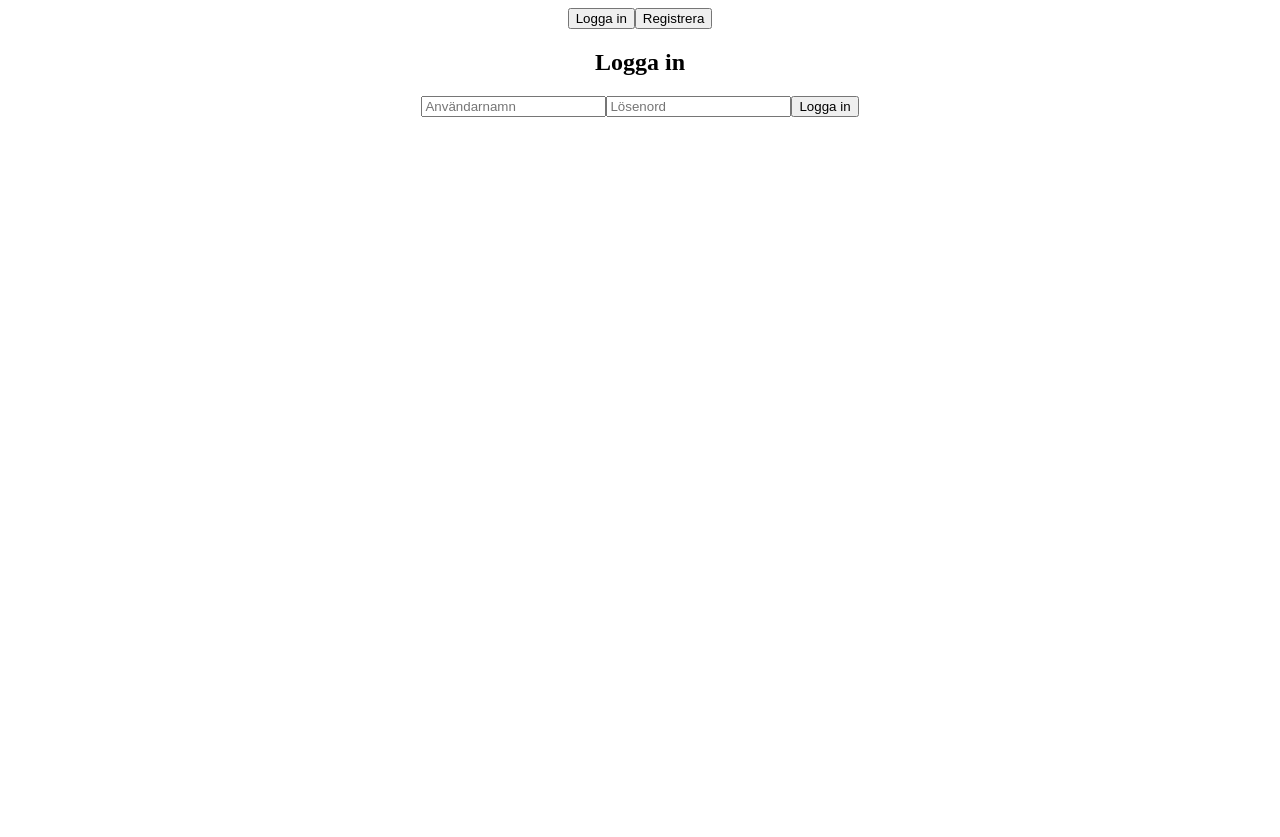
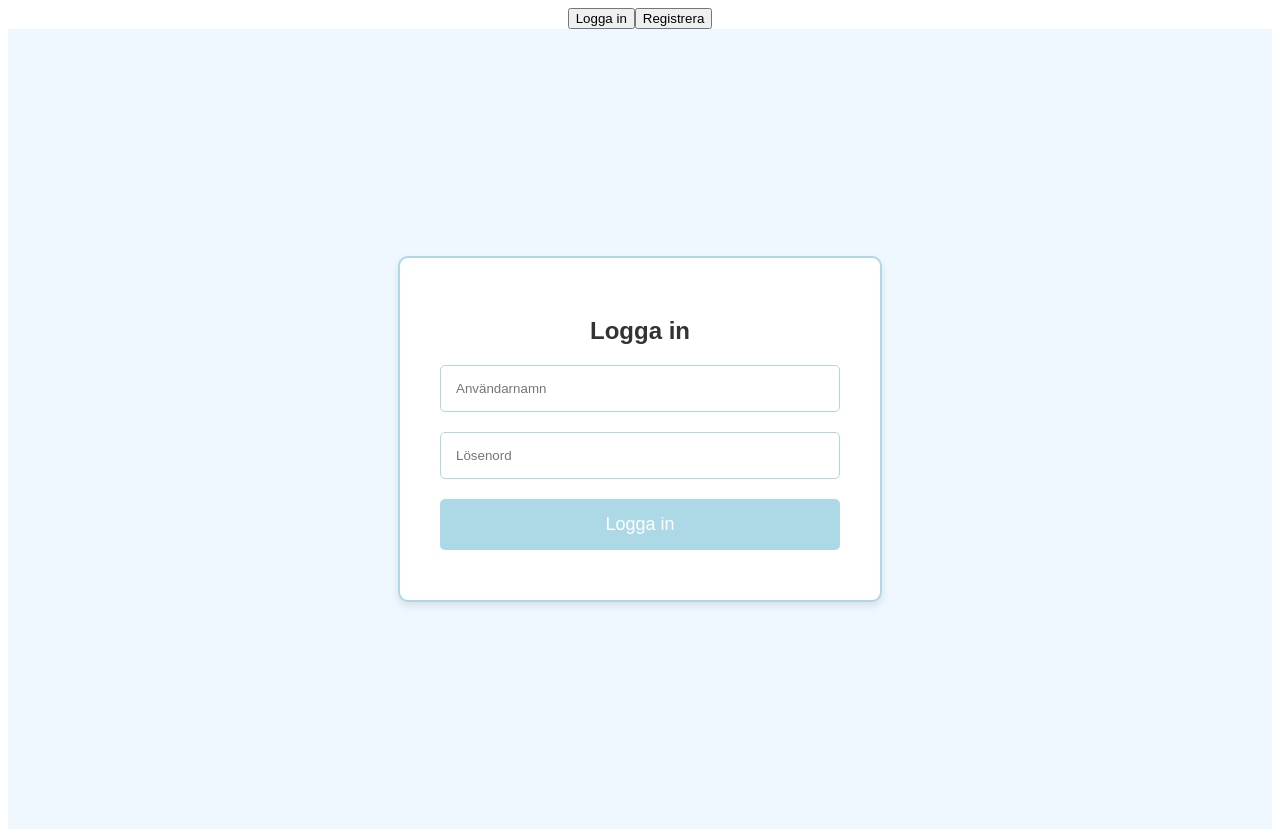
Before and after one commit to csro23ei/Jurnal-Angular, an Angular app: page / in a window 1280 px wide. Before the commit the page ends 800 px from the top, so only its background shows below. Built offline with nearby package versions, Linux system fonts and the light colour scheme.

Commit message:
Sissta pushen

```diff
--- a/src/app/app.component.html
+++ b/src/app/app.component.html
@@ -1,5 +1,2 @@
 <h1>Börjar om</h1>
 <app-home [hidden]="!isLoggedIn || isLoginVisible || isRegisterVisible" (journalPage)="onJournalPage()"></app-home>
-
-<app-login/>
-<app-register/>
--- a/src/app/journal/journal.component.html
+++ b/src/app/journal/journal.component.html
@@ -38,7 +38,7 @@
     </div>
 
 
-    <!-- Emotion Statistics  -->
+    <!-- Emotion Statistic  -->
     <div style="flex: 1; text-align: left; padding: 20px; font-size: 18px;">
         <h3 style="font-size: 24px;">Emotion Statistik:</h3>
         <p>
--- a/src/app/login/login.component.css
+++ b/src/app/login/login.component.css
@@ -0,0 +1,54 @@
+body {
+    font-family: Arial, sans-serif;
+    background-color: #f0f8ff;
+    display: flex;
+    justify-content: center;
+    align-items: center;
+    height: 100vh;
+    margin: 0;
+}
+
+.login-container {
+    background-color: white;
+    border: 2px solid #add8e6;
+    border-radius: 10px;
+    padding: 40px;
+    width: 400px;
+    text-align: center;
+    box-shadow: 0 4px 8px rgba(0, 0, 0, 0.1);
+}
+
+.login-container h2 {
+    color: #333;
+    margin-bottom: 20px;
+}
+
+.login-container input[type="text"],
+.login-container input[type="password"] {
+    width: 100%;
+    padding: 15px;
+    margin-bottom: 20px;
+    border: 1px solid #add8e6;
+    border-radius: 5px;
+    box-sizing: border-box;
+}
+
+.login-container button {
+    width: 100%;
+    padding: 15px;
+    background-color: #add8e6;
+    border: none;
+    border-radius: 5px;
+    color: white;
+    font-size: 18px;
+    cursor: pointer;
+}
+
+.login-container button:hover {
+    background-color: #87ceeb;
+}
+
+.error-message {
+    color: red;
+    margin-top: 10px;
+}
--- a/src/app/login/login.component.html
+++ b/src/app/login/login.component.html
@@ -1,9 +1,76 @@
-<div style="text-align: center;">
-    <h2>Logga in</h2>
-    <input type="text" #usernameInput placeholder="Användarnamn" />
-    <input type="password" #passwordInput placeholder="Lösenord" />
-    <button (click)="login(usernameInput.value, passwordInput.value)">Logga in</button>
+<!DOCTYPE html>
+<html lang="sv">
 
+<head>
+    <meta charset="UTF-8">
+    <meta name="viewport" content="width=device-width, initial-scale=1.0">
+    <title>Logga in</title>
+    <style>
+        body {
+            font-family: Arial, sans-serif;
+            background-color: #f0f8ff;
+            display: flex;
+            justify-content: center;
+            align-items: center;
+            height: 100vh;
+            margin: 0;
+        }
 
-    <div style="color: red;">{{ errorMessage }}</div>
-</div>
+        .login-container {
+            background-color: white;
+            border: 2px solid #add8e6;
+            border-radius: 10px;
+            padding: 40px;
+            width: 400px;
+            text-align: center;
+            box-shadow: 0 4px 8px rgba(0, 0, 0, 0.1);
+        }
+
+        .login-container h2 {
+            color: #333;
+            margin-bottom: 20px;
+        }
+
+        .login-container input[type="text"],
+        .login-container input[type="password"] {
+            width: 100%;
+            padding: 15px;
+            margin-bottom: 20px;
+            border: 1px solid #add8e6;
+            border-radius: 5px;
+            box-sizing: border-box;
+        }
+
+        .login-container button {
+            width: 100%;
+            padding: 15px;
+            background-color: #add8e6;
+            border: none;
+            border-radius: 5px;
+            color: white;
+            font-size: 18px;
+            cursor: pointer;
+        }
+
+        .login-container button:hover {
+            background-color: #87ceeb;
+        }
+
+        .error-message {
+            color: red;
+            margin-top: 10px;
+        }
+    </style>
+</head>
+
+<body>
+    <div class="login-container">
+        <h2>Logga in</h2>
+        <input type="text" #usernameInput placeholder="Användarnamn" />
+        <input type="password" #passwordInput placeholder="Lösenord" />
+        <button (click)="login(usernameInput.value, passwordInput.value)">Logga in</button>
+        <div class="error-message">{{ errorMessage }}</div>
+    </div>
+</body>
+
+</html>
--- a/src/app/register/register.component.css
+++ b/src/app/register/register.component.css
@@ -0,0 +1,59 @@
+body {
+    font-family: Arial, sans-serif;
+    background-color: #f0f8ff;
+    display: flex;
+    justify-content: center;
+    align-items: center;
+    height: 100vh;
+    margin: 0;
+}
+
+.register-container {
+    background-color: white;
+    border: 2px solid #add8e6;
+    border-radius: 10px;
+    padding: 40px;
+    width: 400px;
+    text-align: center;
+    box-shadow: 0 4px 8px rgba(0, 0, 0, 0.1);
+}
+
+.register-container h2 {
+    color: #333;
+    margin-bottom: 20px;
+}
+
+.register-container input[type="text"],
+.register-container input[type="password"] {
+    width: 100%;
+    padding: 15px;
+    margin-bottom: 20px;
+    border: 1px solid #add8e6;
+    border-radius: 5px;
+    box-sizing: border-box;
+}
+
+.register-container button {
+    width: 100%;
+    padding: 15px;
+    background-color: #add8e6;
+    border: none;
+    border-radius: 5px;
+    color: white;
+    font-size: 18px;
+    cursor: pointer;
+}
+
+.register-container button:hover {
+    background-color: #87ceeb;
+}
+
+.error-message {
+    color: red;
+    margin-top: 10px;
+}
+
+.success-message {
+    color: green;
+    margin-top: 10px;
+}
```
